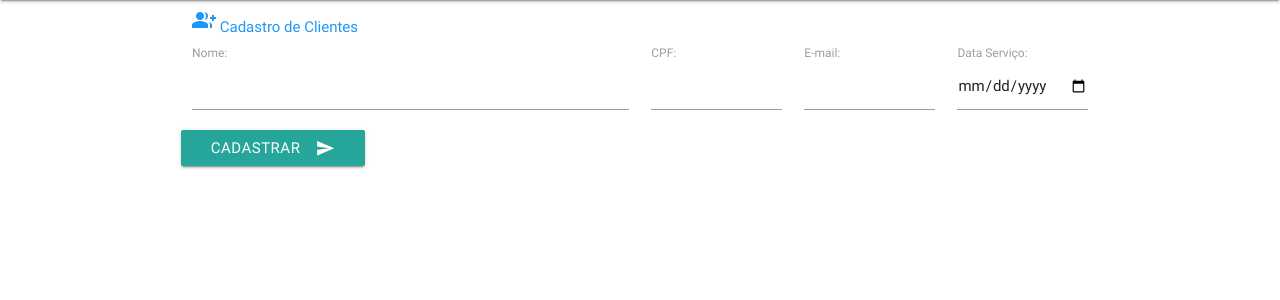
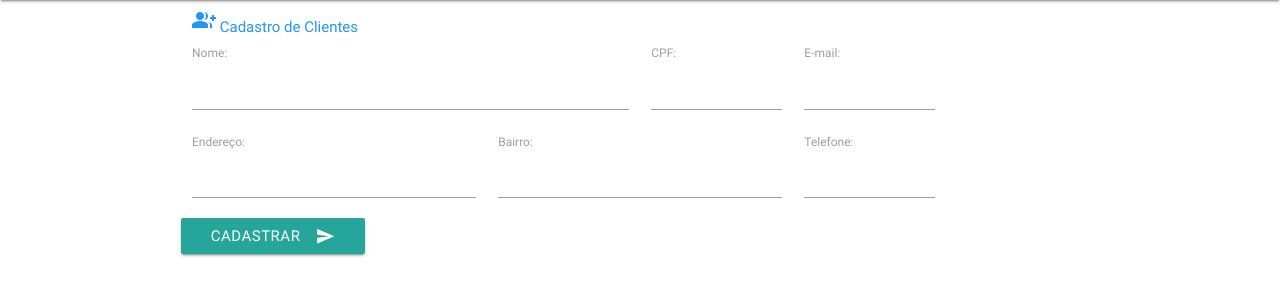
Before and after one commit to contatestejaa/ordemdeservico, a PHP site: page /cadastro.php in a window 1280 px wide. Shown: the part 64-364 px from the top of the page. Run offline with PHP 8.4, Linux system fonts and the light colour scheme; some libraries are stand-ins or nearby versions.

Commit message:
alteracao cad.php

```diff
--- a/cadastro.php
+++ b/cadastro.php
@@ -34,14 +34,27 @@
 
                     <div class="col s2">
                         <label>E-mail:</label>
-                        <input type="text" name="cpf">
+                        <input type="text" name="email">
+                    </div>
+
+                    <div class="col s4">
+                        <label>Endereço:</label>
+                        <input type="text" name="endereco">
+                    </div>
+
+                    <div class="col s4">
+                        <label>Bairro:</label>
+                        <input type="text" name="bairro">
+                    </div>
+
+                    <div class="col s2">
+                        <label>Telefone:</label>
+                        <input type="text" name="telefone">
                     </div>
 
 
-                    <div class="col s2">
-                        <label>Data Serviço:</label>
-                        <input type="date" name="data_servico">
-                    </div>
+
+
 
 
                     <button class="btn waves-effect waves-light" type="submit" name="action">
```
